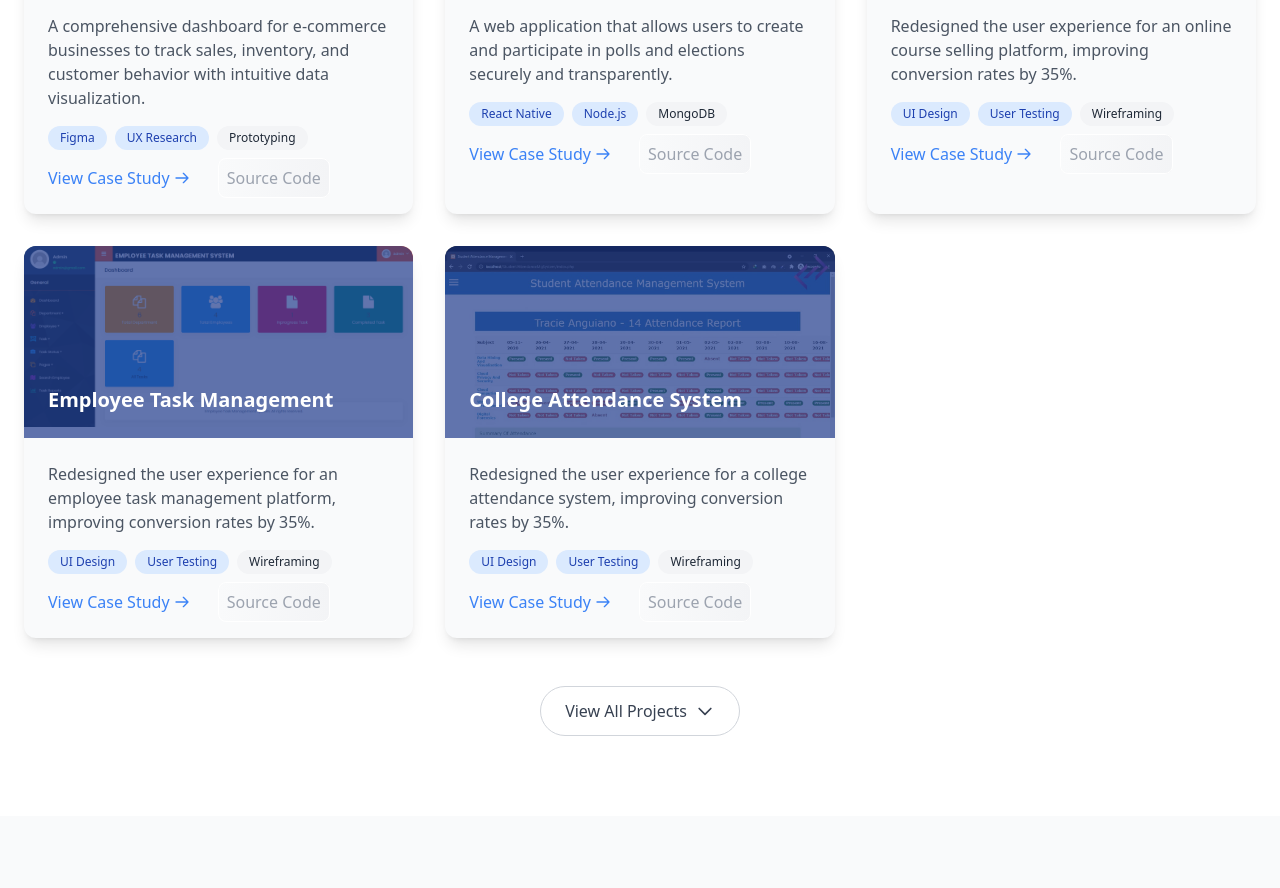
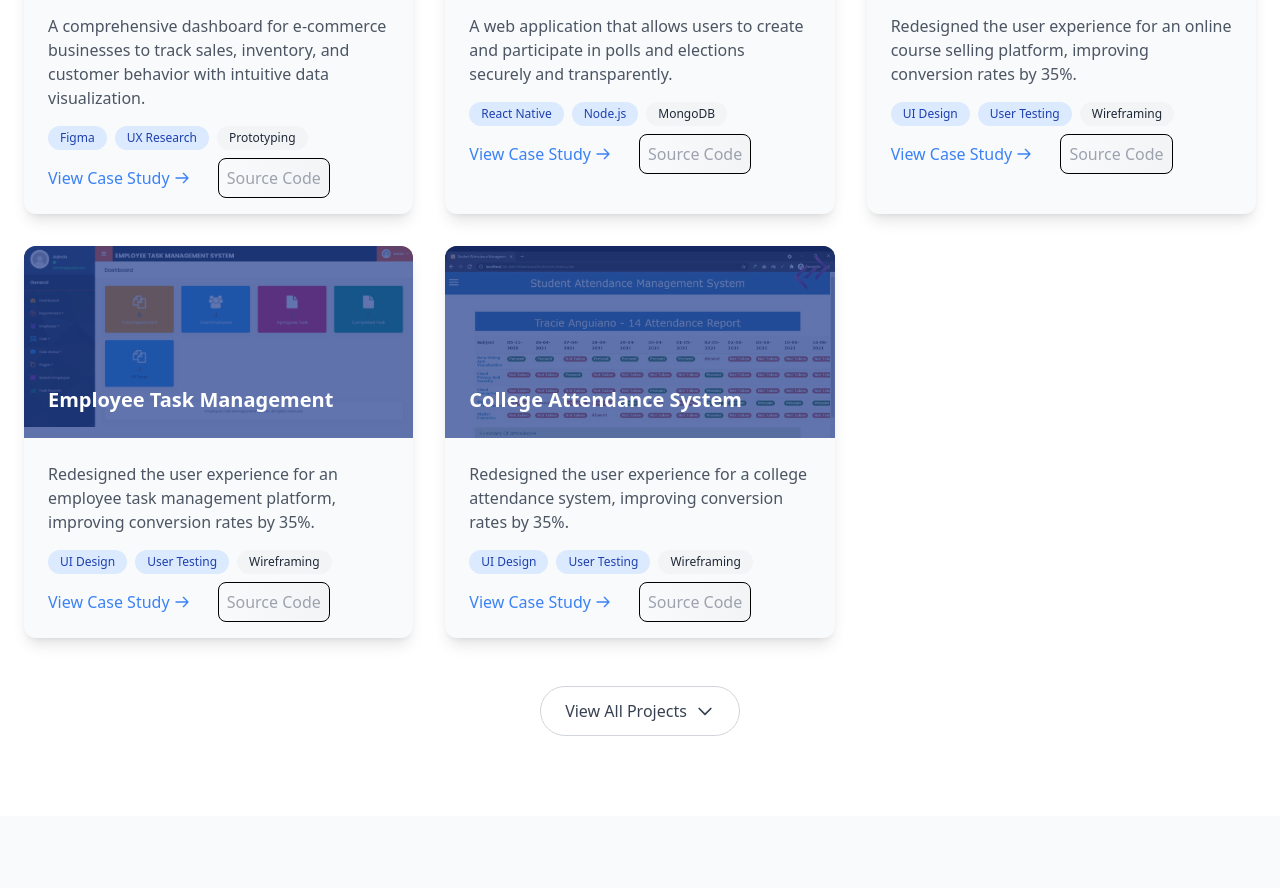
Before and after one commit to saifAnsari732/clg-attendence, a plain HTML site: page index.html in a window 1280 px wide. Shown: the part 3200-4088 px from the top of the page. Drawn offline with nearby package versions, Linux system fonts and the light colour scheme.

Commit message:
first commit

```diff
--- a/index.html
+++ b/index.html
@@ -674,7 +674,7 @@
                   />
                 </svg>
               </a>
-              <a class=" font-medium transition border border-white p-2 text-gray-400 bg-gradient-to-r from-black-500 to-purple-500 rounded-lg ml-6" href="https://github.com/saifAnsari732" target="_blank" >Source Code</a>
+              <a class=" font-medium transition border border-black p-2 text-gray-400 bg-gradient-to-r from-black-500 to-purple-500 rounded-lg ml-6" href="https://github.com/saifAnsari732" target="_blank" >Source Code</a>
             </div>
           </div>
 
@@ -734,7 +734,7 @@
                   />
                 </svg>
               </a>
-              <a class=" font-medium transition border border-white p-2 text-gray-400 bg-gradient-to-r from-black-500 to-purple-500 rounded-lg ml-6" href="https://github.com/saifAnsari732" target="_blank" >Source Code</a>
+              <a class=" font-medium transition border border-black p-2 text-gray-400 bg-gradient-to-r from-black-500 to-purple-500 rounded-lg ml-6" href="https://github.com/saifAnsari732" target="_blank" >Source Code</a>
 
             </div>
           </div>
@@ -795,7 +795,7 @@
                   />
                 </svg>
               </a>
-              <a class=" font-medium transition border border-white p-2 text-gray-400 bg-gradient-to-r from-black-500 to-purple-500 rounded-lg ml-6" href="https://github.com/saifAnsari732" target="_blank" >Source Code</a>
+              <a class=" font-medium transition border border-black p-2 text-gray-400 bg-gradient-to-r from-black-500 to-purple-500 rounded-lg ml-6" href="https://github.com/saifAnsari732" target="_blank" >Source Code</a>
 
             </div>
           </div>
@@ -856,7 +856,7 @@
                   />
                 </svg>
               </a>
-              <a class=" font-medium transition border border-white p-2 text-gray-400 bg-gradient-to-r from-black-500 to-purple-500 rounded-lg ml-6" href="https://github.com/saifAnsari732" target="_blank" >Source Code</a>
+              <a class=" font-medium transition border border-black p-2 text-gray-400 bg-gradient-to-r from-black-500 to-purple-500 rounded-lg ml-6" href="https://github.com/saifAnsari732" target="_blank" >Source Code</a>
 
             </div>
           </div>
@@ -917,7 +917,7 @@
                   />
                 </svg>
               </a>
-              <a class=" font-medium transition border border-white p-2 text-gray-400 bg-gradient-to-r from-black-500 to-purple-500 rounded-lg ml-6" href="https://github.com/saifAnsari732" target="_blank" >Source Code</a>
+              <a class=" font-medium transition border border-black p-2 text-gray-400 bg-gradient-to-r from-black-500 to-purple-500 rounded-lg ml-6" href="https://github.com/saifAnsari732" target="_blank" >Source Code</a>
 
             </div>
           </div>
```
